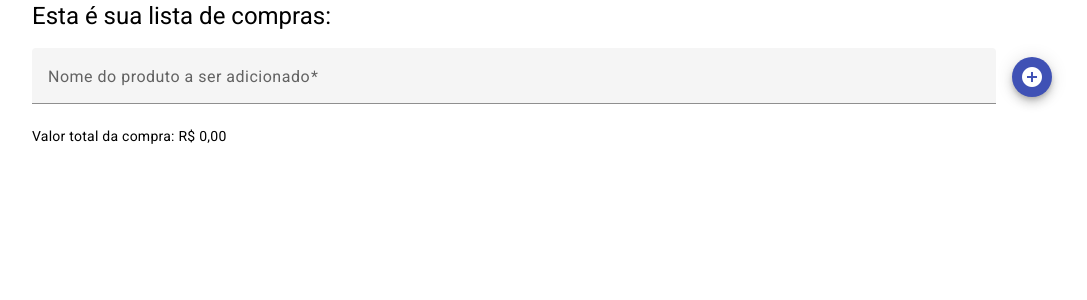
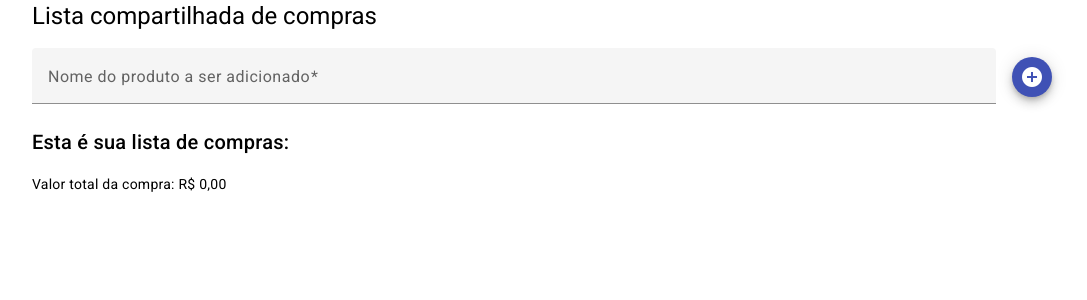
Before and after one commit to underlineg/sharedbuylists, an Angular app in the folder sharedbuylists/: page / in a window 1280 px wide. Shown: the top 300 px of the page, without its empty margins (96-1183 px from the left). Built offline with nearby package versions, Linux system fonts and the light colour scheme.

Commit message:
1.0 [LIST] Added support to enter in keyboard

```diff
--- a/sharedbuylists/src/app/app.component.html
+++ b/sharedbuylists/src/app/app.component.html
@@ -1,3 +1,4 @@
 
-<app-itens></app-itens>
-<router-outlet></router-outlet>
+<router-outlet>
+    <app-itens></app-itens>
+</router-outlet>
--- a/sharedbuylists/src/app/modules/itens/add-itens/add-itens.component.html
+++ b/sharedbuylists/src/app/modules/itens/add-itens/add-itens.component.html
@@ -1,5 +1,5 @@
 <div class="additem__container">
-
+    <form>
         <mat-form-field class="additem__mat-input">
             <mat-label>Nome do produto a ser adicionado</mat-label>
             <input matInput type="text" name="item" class="additem__input-label" id="additem__input--label" required [formControl]="productNameControl">
@@ -10,5 +10,5 @@
         <button (click)="addItem()" mat-mini-fab color="primary">
             <mat-icon aria-hidden="false" aria-label="Add item" fontIcon="add_circle"></mat-icon>
         </button>
-
+    </form>
 </div>
--- a/sharedbuylists/src/app/modules/itens/add-itens/add-itens.component.ts
+++ b/sharedbuylists/src/app/modules/itens/add-itens/add-itens.component.ts
@@ -15,10 +15,12 @@ export class AddItensComponent {
   @Output() productNameEmmiter = new EventEmitter<string>();
 
   addItem(){
-
     const currentValidators = this.productNameControl.validator;
 
-    if (!this.productNameControl.hasError('required')) {
+    if(!this.productNameControl.getRawValue()?.length){
+      this.productNameControl.setValue("", { emitEvent: true });
+    }
+    if (this.productNameControl.valid && this.productNameControl.getRawValue()?.length) {
       this.productNameEmmiter.emit( String( this.productNameControl.getRawValue()) )
 
       this.productNameControl.clearValidators();
--- a/sharedbuylists/src/app/modules/itens/itens/itens.component.html
+++ b/sharedbuylists/src/app/modules/itens/itens/itens.component.html
@@ -1,9 +1,11 @@
-<h1>Esta é sua lista de compras:</h1>
+<h1>Lista compartilhada de compras</h1>
+
 <div class="container-itens__add">
     <add-itens (productNameEmmiter)="addItem($event)"></add-itens>
 </div>
+
+<h2>Esta é sua lista de compras:</h2>
 <div class="container-itens__list" >
-
     <ng-template #containerListItens>
 
     </ng-template>
--- a/sharedbuylists/src/index.html
+++ b/sharedbuylists/src/index.html
@@ -2,7 +2,7 @@
 <html lang="en">
 <head>
   <meta charset="utf-8">
-  <title>Sharedbuylists</title>
+  <title>Shared buy lists</title>
   <base href="/">
   <meta name="viewport" content="width=device-width, initial-scale=1">
   <link rel="icon" type="image/x-icon" href="favicon.ico">
```
